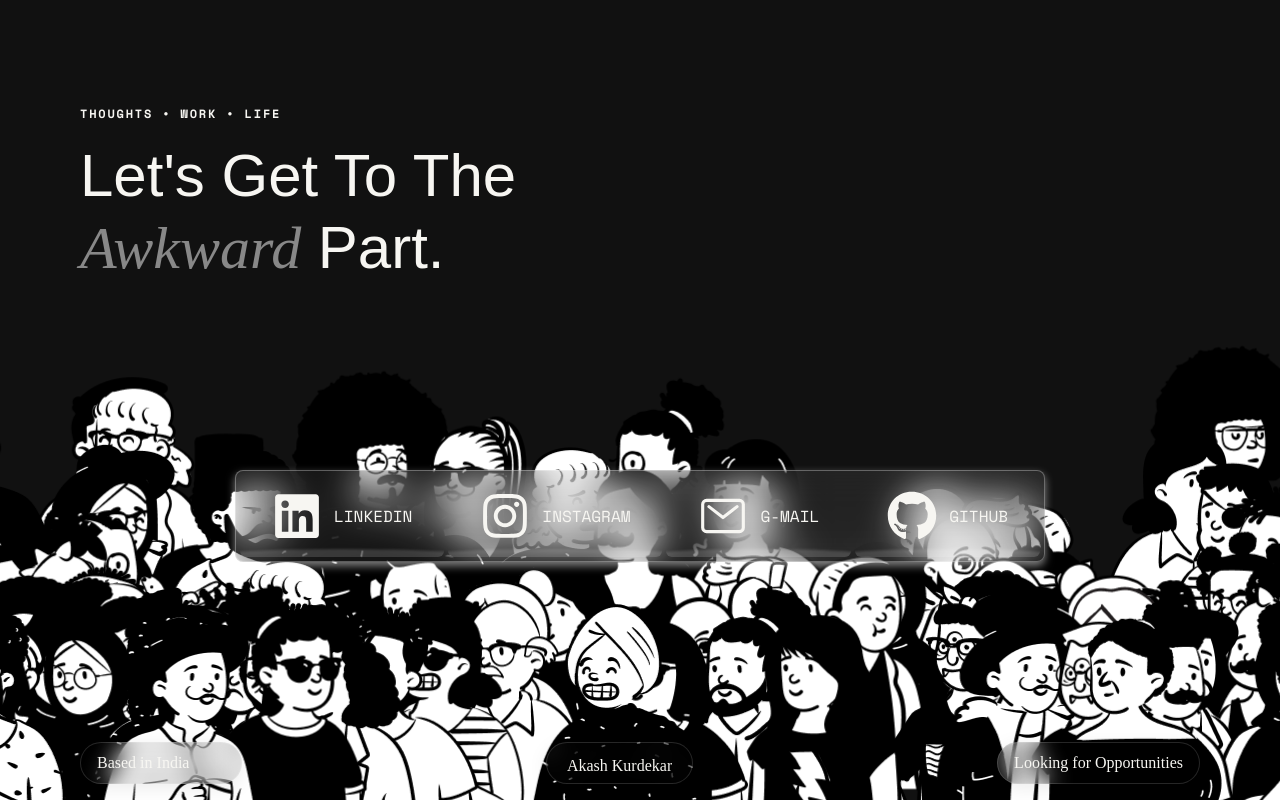
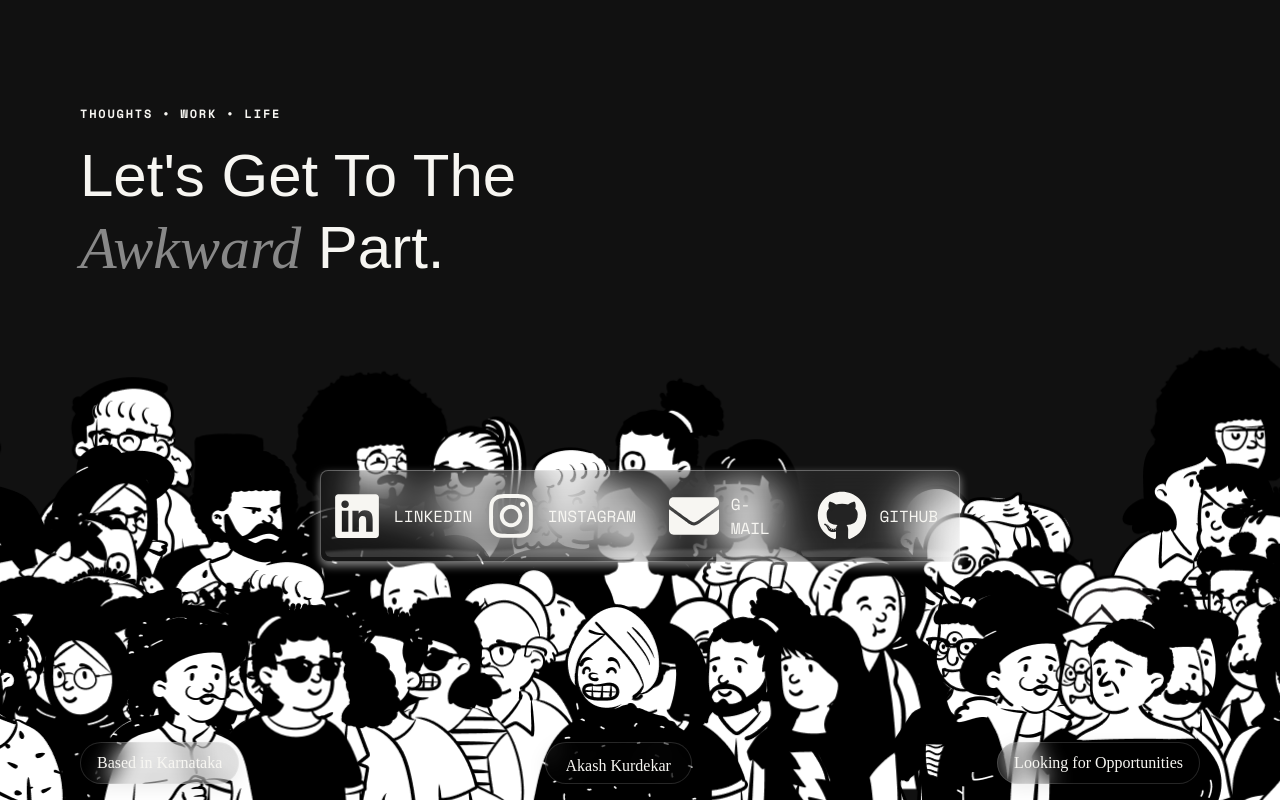
Before and after one commit to akashkurdekar7/portfolio-deploy, a React (Vite) app: page / in a window 1280 px wide. Shown: the part 6091-6891 px from the top of the page. Built offline with nearby package versions, Linux system fonts and the light colour scheme; a web font is replaced by a local one.

Commit message:
code commit for changes

```diff
--- a/src/components/Footer.tsx
+++ b/src/components/Footer.tsx
@@ -1,34 +1,33 @@
-import { FaGithub, FaInstagram, FaLinkedin } from 'react-icons/fa';
-import { IoMailOutline } from 'react-icons/io5';
+import { FaEnvelope, FaGithub, FaInstagram, FaLinkedin } from "react-icons/fa";
 
-import Crowd from './Crowd';
+import Crowd from "./Crowd";
 const Footer = () => {
   const links = [
     {
-      name: 'linkedin',
+      name: "linkedin",
       icon: <FaLinkedin />,
-      link: 'https://www.linkedin.com/in/akashkurdekar/',
+      link: "https://www.linkedin.com/in/akashkurdekar/",
     },
     {
-      name: 'Instagram',
+      name: "Instagram",
       icon: <FaInstagram />,
-      link: 'https://www.instagram.com/unlikeakash_',
+      link: "https://www.instagram.com/unlikeakash_",
     },
     {
-      name: 'G-mail',
-      icon: <IoMailOutline />,
-      link: 'mailto:akashkurdekar39@gmail.com',
+      name: "G-mail",
+      icon: <FaEnvelope />,
+      link: "mailto:akashkurdekar39@gmail.com",
     },
     {
-      name: 'Github',
+      name: "Github",
       icon: <FaGithub />,
-      link: 'https://github.com/akashkurdekar7',
+      link: "https://github.com/akashkurdekar7",
     },
   ];
 
   return (
     <footer className="bg-black relative z-60 h-dvh lg:min-h-screen px-6 md:px-20  pt-5 lg:pt-25 ">
-      <svg className="absolute -top-[5%] left-0 z-10 h-10 w-full" viewBox="0 0 1440 80" preserveAspectRatio="none">
+      <svg className="absolute -top-[4%] left-0 z-10 h-10 w-full" viewBox="0 0 1440 80" preserveAspectRatio="none">
         <path
           d="
           M0,45
@@ -44,7 +43,7 @@ const Footer = () => {
         />
       </svg>
       <div className="pointer-events-none absolute inset-0 z-0 overflow-hidden">
-        <Crowd src="/public/open-peeps-sheet.png" rows={15} cols={7} className="h-full w-full" />
+        <Crowd src="/open-peeps-sheet.png" rows={15} cols={7} className="h-full w-full" />
       </div>
       {/* Heading */}
       <div className="relative z-20 pt-8 md:pt-0">
@@ -69,15 +68,15 @@ const Footer = () => {
             backdrop-blur-[20px]
             backdrop-saturate-180
             shadow-[0_4px_8px_rgba(255,255,255,0.5)]
-            md:flex-row md:items-center
+            md:grid md:grid-cols-4 md:items-stretch
           "
         >
           {links.map((item) => (
             <li key={item.name}>
               <a
                 href={item.link}
-                target={item.name === 'G-mail' ? undefined : '_blank'}
-                rel={item.name === 'G-mail' ? undefined : 'noreferrer'}
+                target={item.name === "G-mail" ? undefined : "_blank"}
+                rel={item.name === "G-mail" ? undefined : "noreferrer"}
                 className="
     group/link
     relative isolate overflow-hidden
@@ -86,7 +85,7 @@ const Footer = () => {
     px-5 py-4
 
     text-white
-    md:px-8 md:py-4 md:size28
+    md:justify-center md:px-8 md:py-4 md:size28
   "
               >
                 {/* WATER */}
@@ -153,9 +152,9 @@ const Footer = () => {
 
             <div className="link-rollover">
               <div className="link-rollover-inner">
-                <span className="link-rollover-text font-instrument">India</span>
+                <span className="link-rollover-text font-instrument">Karnataka</span>
 
-                <span className="link-rollover-text font-italic">Karnataka</span>
+                <span className="link-rollover-text font-italic">India</span>
               </div>
             </div>
           </div>
```
Also changed, not shown: src/App.tsx (+8 -8 lines).
